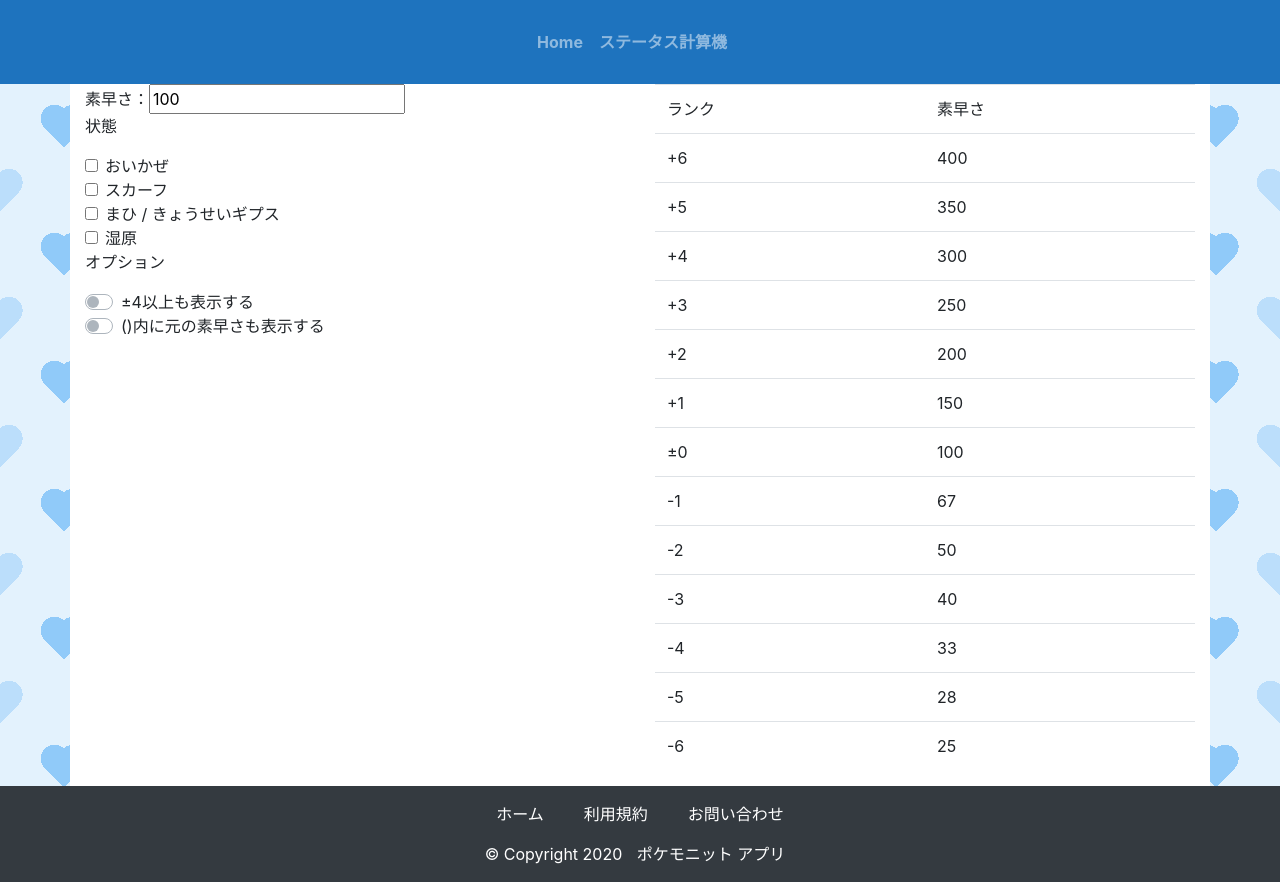
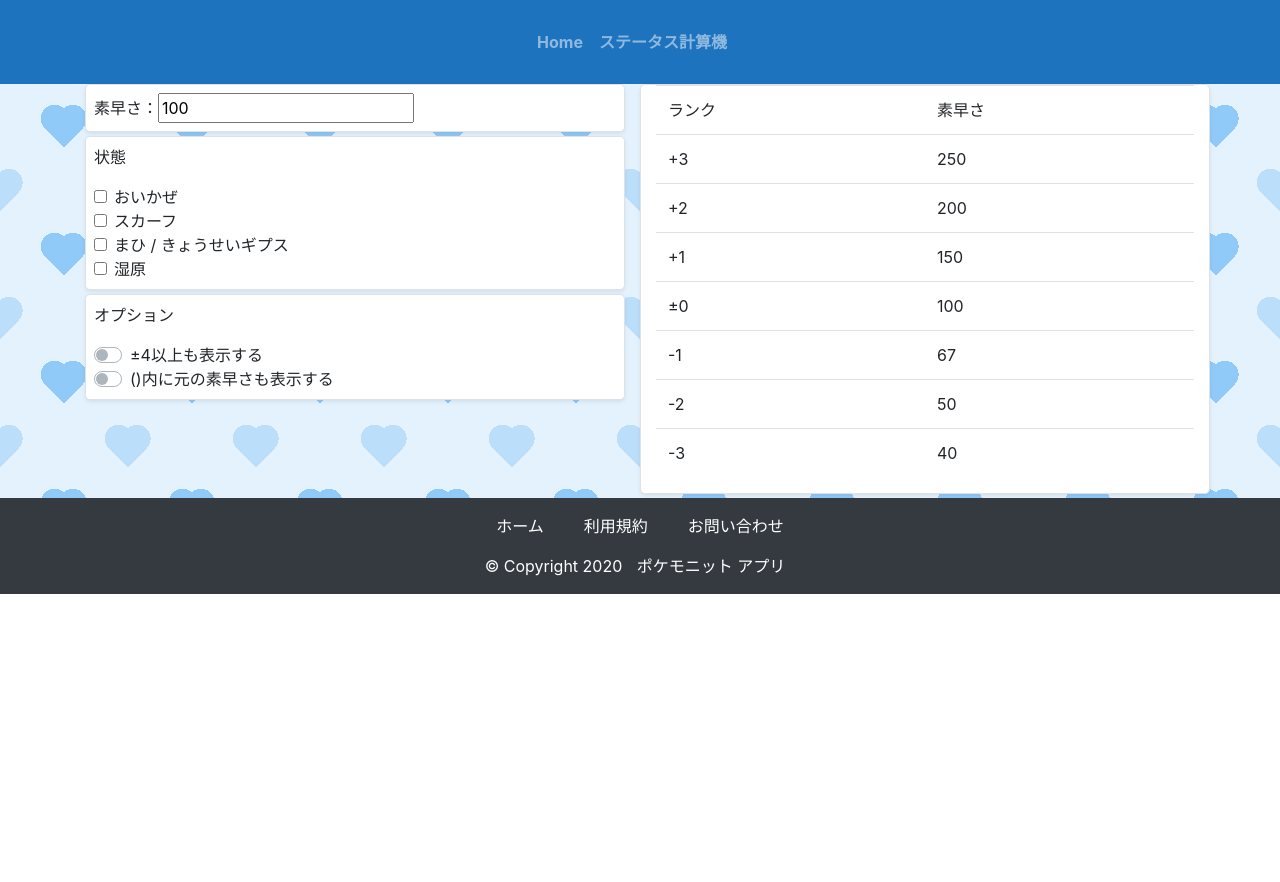
Before and after one commit to lefmarna/pokemonote-web-old, a Vue app: page /calc-speed in a window 1280 px wide. After the commit the page ends 800 px from the top, so only its background shows below. Built offline with nearby package versions, Linux system fonts and the light colour scheme; what vue-head would draw is missing.

Commit message:
『±4以上も表示する』のオプションを作成

```diff
--- a/src/views/CalcSpeed.vue
+++ b/src/views/CalcSpeed.vue
@@ -1,10 +1,12 @@
 <template>
   <div>
     <div class="container">
-      <div class="row bg-white">
+      <div class="row">
         <div class="col-12 col-md-6">
-          素早さ：<input type="number" v-model="speed" />
-          <div>
+          <div class="bg-white border rounded-lg shadow-sm mb-1 p-2 order-md-1">
+            素早さ：<input type="number" v-model="speed" />
+          </div>
+          <div class="bg-white border rounded-lg shadow-sm mb-1 p-2 order-md-1">
             <p>状態</p>
             <div class="form-check">
               <input
@@ -33,9 +35,9 @@
                 class="form-check-input"
                 type="checkbox"
                 value=""
-                id="defaultCheck2"
+                id="defaultCheck3"
               />
-              <label class="form-check-label" for="defaultCheck2">
+              <label class="form-check-label" for="defaultCheck3">
                 まひ / きょうせいギプス
               </label>
             </div>
@@ -44,20 +46,21 @@
                 class="form-check-input"
                 type="checkbox"
                 value=""
-                id="defaultCheck2"
+                id="defaultCheck4"
               />
-              <label class="form-check-label" for="defaultCheck2">
+              <label class="form-check-label" for="defaultCheck4">
                 湿原
               </label>
             </div>
           </div>
-          <div>
+          <div class="bg-white border rounded-lg shadow-sm mb-1 p-2 order-md-1">
             <p>オプション</p>
             <div class="custom-control custom-switch">
               <input
                 type="checkbox"
                 class="custom-control-input"
                 id="customSwitch1"
+                v-model="option1"
               />
               <label class="custom-control-label" for="customSwitch1"
                 >±4以上も表示する</label
@@ -75,21 +78,23 @@
             </div>
           </div>
         </div>
-        <div class="col-12 col-md-6">
+        <div
+          class="col-12 col-md-6 bg-white border rounded-lg shadow-sm mb-1 order-md-1"
+        >
           <table class="table table-hover">
             <tr>
-              <td scope="col">ランク</td>
-              <td scope="col">素早さ</td>
+              <td>ランク</td>
+              <td>素早さ</td>
             </tr>
-            <tr>
+            <tr v-if="option1">
               <td>+6</td>
               <td>{{ Math.floor(speed * 4.0) }}</td>
             </tr>
-            <tr>
+            <tr v-if="option1">
               <td>+5</td>
               <td>{{ Math.floor(speed * 3.5) }}</td>
             </tr>
-            <tr>
+            <tr v-if="option1">
               <td>+4</td>
               <td>{{ Math.floor(speed * 3.0) }}</td>
             </tr>
@@ -107,7 +112,7 @@
             </tr>
             <tr>
               <td>±0</td>
-              <td>{{ speed }}</td>
+              <td>{{ Math.floor(speed) }}</td>
             </tr>
             <tr>
               <td>-1</td>
@@ -121,15 +126,15 @@
               <td>-3</td>
               <td>{{ Math.floor(speed * 0.4) }}</td>
             </tr>
-            <tr>
+            <tr v-if="option1">
               <td>-4</td>
               <td>{{ Math.floor(speed * 0.33) }}</td>
             </tr>
-            <tr>
+            <tr v-if="option1">
               <td>-5</td>
               <td>{{ Math.floor(speed * 0.29) }}</td>
             </tr>
-            <tr>
+            <tr v-if="option1">
               <td>-6</td>
               <td>{{ Math.floor(speed * 0.25) }}</td>
             </tr>
@@ -163,7 +168,9 @@ export default {
       title: "素早さ計算機（ポケモン剣盾に対応）",
       description:
         "ポケモン剣盾に対応している素早さ計算機です。実数値を入力することで、あらゆる状態の素早さをリアルタイムに表示します。",
-      speed: 100
+      speed: 100,
+      option1: false,
+      option2: false
     };
   }
 };
```
